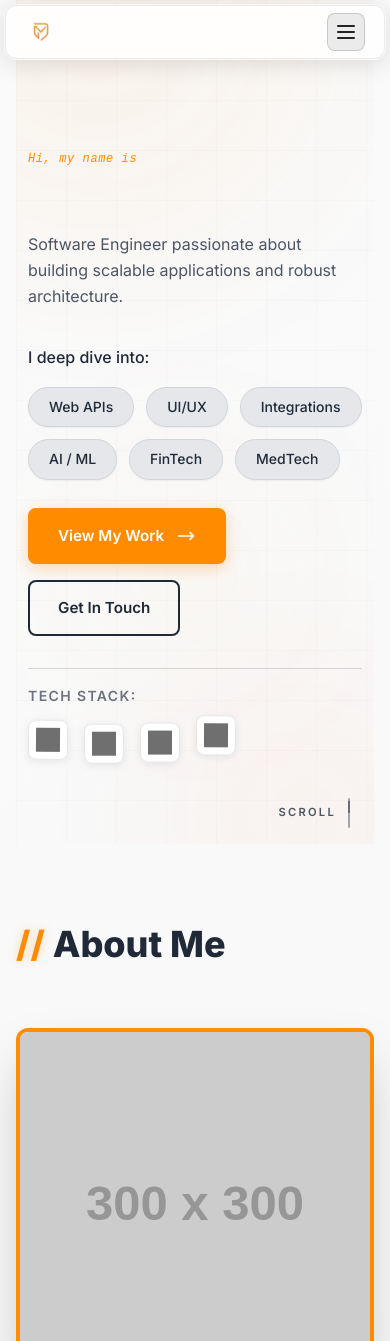
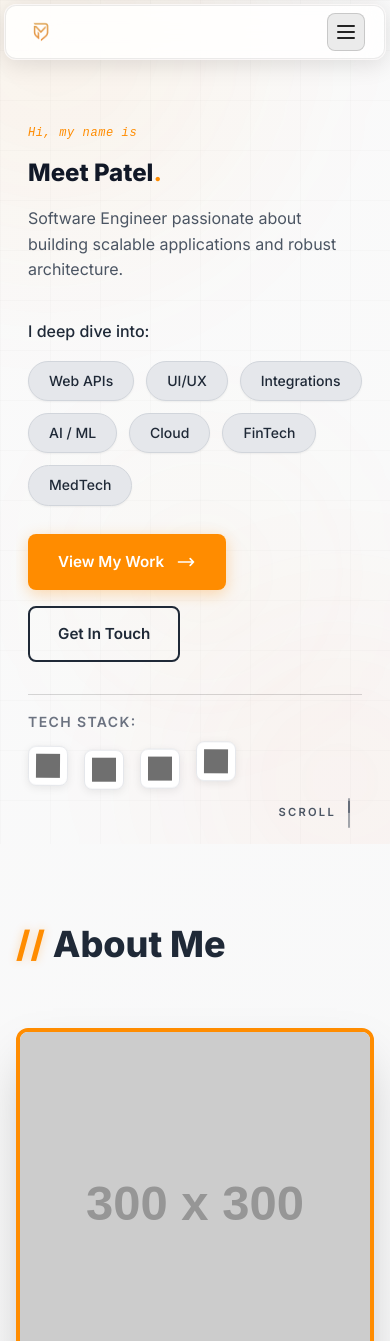
Before and after one commit to mkpatel-247/meet-portfolio-dev, an Angular app: page / in a window 390 px wide. Shown: the top 1341 px of the page. Built offline with nearby package versions, Linux system fonts and the light colour scheme; grey boxes are pictures that could not be loaded.

Commit message:
[MP-12] : Resolve issue of blank columns in hero section left and right.

```diff
--- a/src/app/app.component.html
+++ b/src/app/app.component.html
@@ -1,5 +1,11 @@
 <app-custom-cursor></app-custom-cursor>
 <app-navbar></app-navbar>
+<div class="hero-background">
+  <div class="gradient-orb orb-1"></div>
+  <div class="gradient-orb orb-2"></div>
+  <div class="gradient-orb orb-3"></div>
+  <div class="grid-pattern"></div>
+</div>
 <main class="max-w-7xl mx-auto px-4 sm:px-6 lg:px-8">
   <app-hero></app-hero>
   <app-about></app-about>
--- a/src/app/app.component.scss
+++ b/src/app/app.component.scss
@@ -0,0 +1,104 @@
+.hero-background {
+  position: absolute;
+  inset: 0;
+  z-index: -1;
+  overflow: hidden;
+
+  .gradient-orb {
+    position: absolute;
+    border-radius: 50%;
+    filter: blur(80px);
+    opacity: 0.6;
+    animation: float 20s ease-in-out infinite;
+
+    &.orb-1 {
+      width: 500px;
+      height: 500px;
+      background: radial-gradient(circle, rgba(255, 140, 0, 0.3), transparent);
+      top: -200px;
+      left: -200px;
+      animation-delay: 0s;
+    }
+
+    &.orb-2 {
+      width: 400px;
+      height: 400px;
+      background: radial-gradient(
+        circle,
+        rgba(255, 107, 53, 0.25),
+        transparent
+      );
+      bottom: -150px;
+      right: -150px;
+      animation-delay: -7s;
+    }
+
+    &.orb-3 {
+      width: 300px;
+      height: 300px;
+      background: radial-gradient(circle, rgba(255, 180, 77, 0.2), transparent);
+      top: 50%;
+      right: 10%;
+      animation-delay: -14s;
+    }
+  }
+
+  .grid-pattern {
+    position: absolute;
+    inset: 0;
+    background-image: linear-gradient(
+        rgba(255, 255, 255, 0.03) 1px,
+        transparent 1px
+      ),
+      linear-gradient(90deg, rgba(255, 255, 255, 0.03) 1px, transparent 1px);
+    background-size: 50px 50px;
+    opacity: 0.5;
+  }
+}
+
+:host-context(body.light) {
+  .hero-background {
+    .gradient-orb {
+      &.orb-1 {
+        background: radial-gradient(
+          circle,
+          rgba(255, 140, 0, 0.12),
+          transparent
+        );
+      }
+
+      &.orb-2 {
+        background: radial-gradient(
+          circle,
+          rgba(255, 107, 53, 0.1),
+          transparent
+        );
+      }
+
+      &.orb-3 {
+        background: radial-gradient(
+          circle,
+          rgba(255, 180, 77, 0.08),
+          transparent
+        );
+      }
+    }
+
+    .grid-pattern {
+      background-image: linear-gradient(
+          rgba(0, 0, 0, 0.04) 1px,
+          transparent 1px
+        ),
+        linear-gradient(90deg, rgba(0, 0, 0, 0.04) 1px, transparent 1px);
+      opacity: 0.4;
+    }
+  }
+}
+
+:host-context(body.dark) {
+  .hero-background {
+    .gradient-orb {
+      opacity: 0.6;
+    }
+  }
+}
--- a/src/app/hero/hero.component.html
+++ b/src/app/hero/hero.component.html
@@ -1,11 +1,4 @@
 <section id="hero" class="hero-section">
-  <!-- Animated background elements -->
-  <div class="hero-background">
-    <div class="gradient-orb orb-1"></div>
-    <div class="gradient-orb orb-2"></div>
-    <div class="gradient-orb orb-3"></div>
-    <div class="grid-pattern"></div>
-  </div>
 
   <div class="hero-container">
     <!-- Left Content - Refined Layout -->
@@ -29,6 +22,7 @@
           <span class="expertise-tag">UI/UX</span>
           <span class="expertise-tag">Integrations</span>
           <span class="expertise-tag">AI / ML</span>
+          <span class="expertise-tag">Cloud</span>
           <span class="expertise-tag">FinTech</span>
           <span class="expertise-tag">MedTech</span>
         </div>
--- a/src/app/hero/hero.component.scss
+++ b/src/app/hero/hero.component.scss
@@ -37,58 +37,6 @@
   }
 }
 
-.hero-background {
-  position: absolute;
-  inset: 0;
-  z-index: -1;
-  overflow: hidden;
-
-  .gradient-orb {
-    position: absolute;
-    border-radius: 50%;
-    filter: blur(80px);
-    opacity: 0.6;
-    animation: float 20s ease-in-out infinite;
-
-    &.orb-1 {
-      width: 500px;
-      height: 500px;
-      background: radial-gradient(circle, rgba(255, 140, 0, 0.3), transparent);
-      top: -200px;
-      left: -200px;
-      animation-delay: 0s;
-    }
-
-    &.orb-2 {
-      width: 400px;
-      height: 400px;
-      background: radial-gradient(circle, rgba(255, 107, 53, 0.25), transparent);
-      bottom: -150px;
-      right: -150px;
-      animation-delay: -7s;
-    }
-
-    &.orb-3 {
-      width: 300px;
-      height: 300px;
-      background: radial-gradient(circle, rgba(255, 180, 77, 0.2), transparent);
-      top: 50%;
-      right: 10%;
-      animation-delay: -14s;
-    }
-  }
-
-  .grid-pattern {
-    position: absolute;
-    inset: 0;
-    background-image:
-      linear-gradient(rgba(255, 255, 255, 0.03) 1px, transparent 1px),
-      linear-gradient(90deg, rgba(255, 255, 255, 0.03) 1px, transparent 1px);
-    background-size: 50px 50px;
-    opacity: 0.5;
-  }
-}
-
 @keyframes float {
   0%, 100% {
     transform: translate(0, 0) scale(1);
@@ -124,8 +72,8 @@
   }
 
   @media (min-width: 1440px) {
-    padding: 0 4rem;
-    gap: 4rem;
+    padding: 0 0rem;
+    gap: 5rem;
   }
 
   // Prevent content from being cut off on horizontal scale
@@ -168,7 +116,7 @@
     font-weight: 500;
     color: #ff8c00;
     font-style: italic;
-    font-family: 'Fira Code', 'Courier New', monospace;
+    font-family: "Fira Code", "Courier New", monospace;
     letter-spacing: 0.05em;
     display: inline-block;
     animation: fadeInUp 0.6s ease-out;
@@ -361,7 +309,7 @@
     border: 2px solid transparent;
 
     &::before {
-      content: '';
+      content: "";
       position: absolute;
       inset: 0;
       background: #ff6b35;
@@ -747,29 +695,6 @@
     background: transparent;
   }
 
-  .hero-background {
-    .gradient-orb {
-      &.orb-1 {
-        background: radial-gradient(circle, rgba(255, 140, 0, 0.12), transparent);
-      }
-
-      &.orb-2 {
-        background: radial-gradient(circle, rgba(255, 107, 53, 0.1), transparent);
-      }
-
-      &.orb-3 {
-        background: radial-gradient(circle, rgba(255, 180, 77, 0.08), transparent);
-      }
-    }
-
-    .grid-pattern {
-      background-image:
-        linear-gradient(rgba(0, 0, 0, 0.04) 1px, transparent 1px),
-        linear-gradient(90deg, rgba(0, 0, 0, 0.04) 1px, transparent 1px);
-      opacity: 0.4;
-    }
-  }
-
   .hero-greeting .greeting-text {
     color: #ff8c00;
     font-weight: 500;
@@ -897,7 +822,11 @@
   }
 
   .avatar-overlay {
-    background: linear-gradient(135deg, transparent 0%, rgba(255, 140, 0, 0.06) 100%);
+    background: linear-gradient(
+      135deg,
+      transparent 0%,
+      rgba(255, 140, 0, 0.06) 100%
+    );
   }
 
   .floating-icon {
@@ -938,10 +867,4 @@
   .hero-section {
     background: transparent;
   }
-
-  .hero-background {
-    .gradient-orb {
-      opacity: 0.6;
-    }
-  }
 }
--- a/src/styles.scss
+++ b/src/styles.scss
@@ -172,7 +172,7 @@ body.light .hero-name {
     var(--accent-light) 100%
   );
   -webkit-background-clip: text;
-  -webkit-text-fill-color: transparent;
+  // -webkit-text-fill-color: transparent; // Due to this label became invisible
   background-clip: text;
 }
 
```
